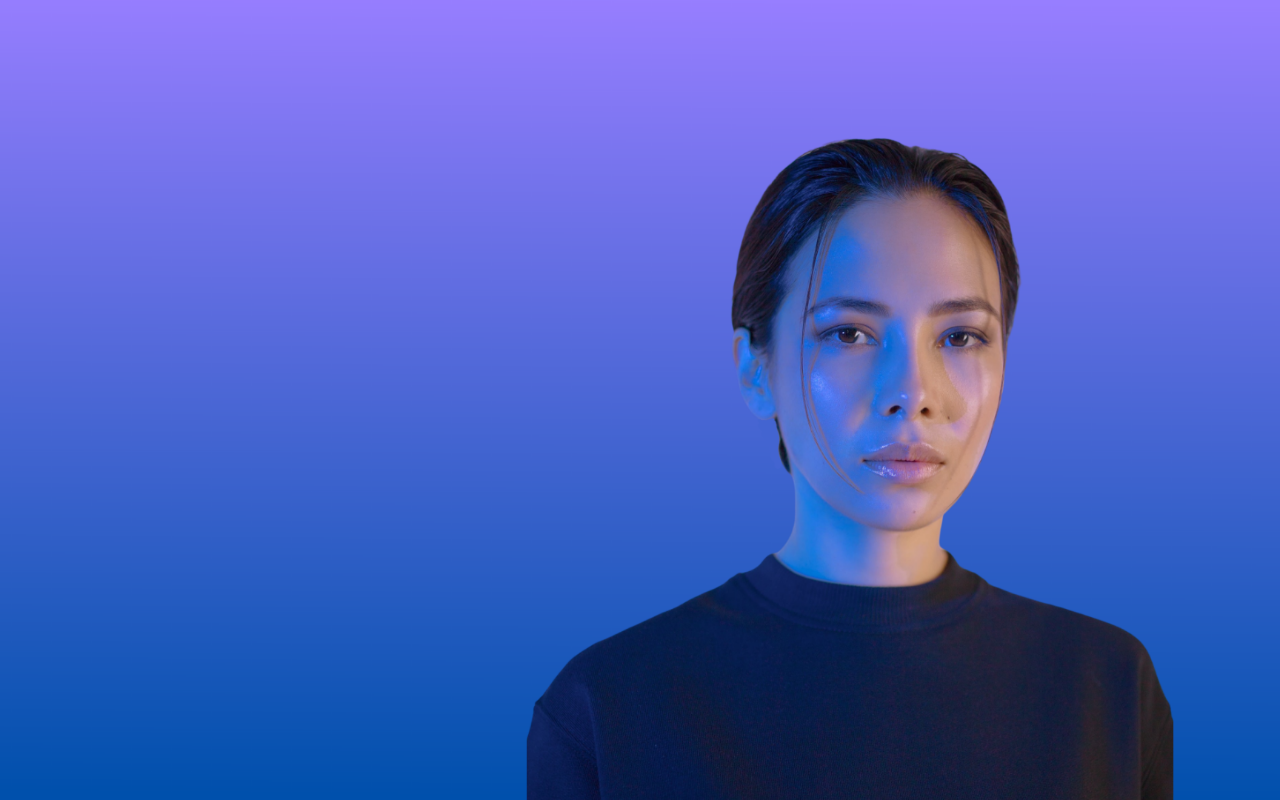
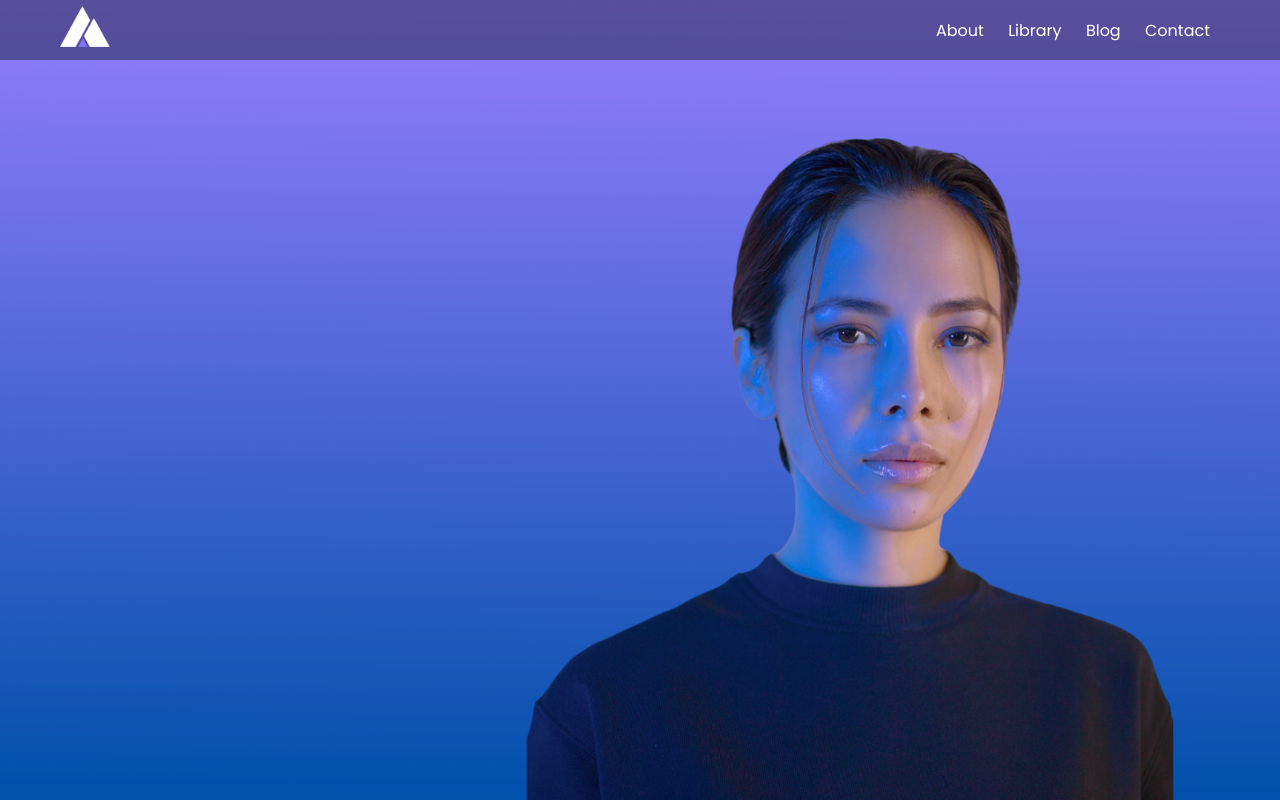
Before and after one commit to Lordmochi-97/Web-UwU, a plain HTML site: page Blue Girl/index.html in a window 1280 px wide. Drawn offline with Linux system fonts and the light colour scheme.

Commit message:
cek update baru nih

```diff
--- a/Blue Girl/index.html
+++ b/Blue Girl/index.html
@@ -10,6 +10,19 @@
     </head>
     <body>
         <div class="container">
+            <div class="navbar">
+                <div class="logo">
+                    <img src="images/logo.png">
+                </div>
+                <nav>
+                    <ul>
+                        <li><a href="#">About</a></li>
+                        <li><a href="#">Library</a></li>
+                        <li><a href="#">Blog</a></li>
+                        <li><a href="#">Contact</a></li>
+                    </ul>
+                </nav>
+            </div>
 
         </div>
     </body>
--- a/Blue Girl/style.css
+++ b/Blue Girl/style.css
@@ -1,8 +1,10 @@
+ @import url('https://fonts.googleapis.com/css?family=Poppins:200,300,400,500,600,700,800,900&display=swap');
+
  * {
      padding: 0;
      margin: 0;
      box-sizing: border-box;
-     font-family: sans-serif;
+     font-family: "Poppins", sans-serif;
  }
 
  .container {
@@ -13,3 +15,34 @@
      background-size: cover;
      background-position: center;
  }
+
+ .navbar {
+     width: 100%;
+     height: 60px;
+     display: flex;
+     align-items: center;
+     background: rgba(29,33,61,0.5);
+     padding: 0 60px;
+     justify-content: space-between;
+ }
+
+ .logo {
+     width: 155px;
+ }
+
+ .logo img {
+     width: 50px;
+     position: relative;
+     cursor: pointer;
+ }
+
+nav ul li {
+    list-style: none;
+    display: inline-block;
+    padding: 0 10px;
+}
+
+nav ul li a {
+    text-decoration: none;
+    color: #fff;
+}
```
